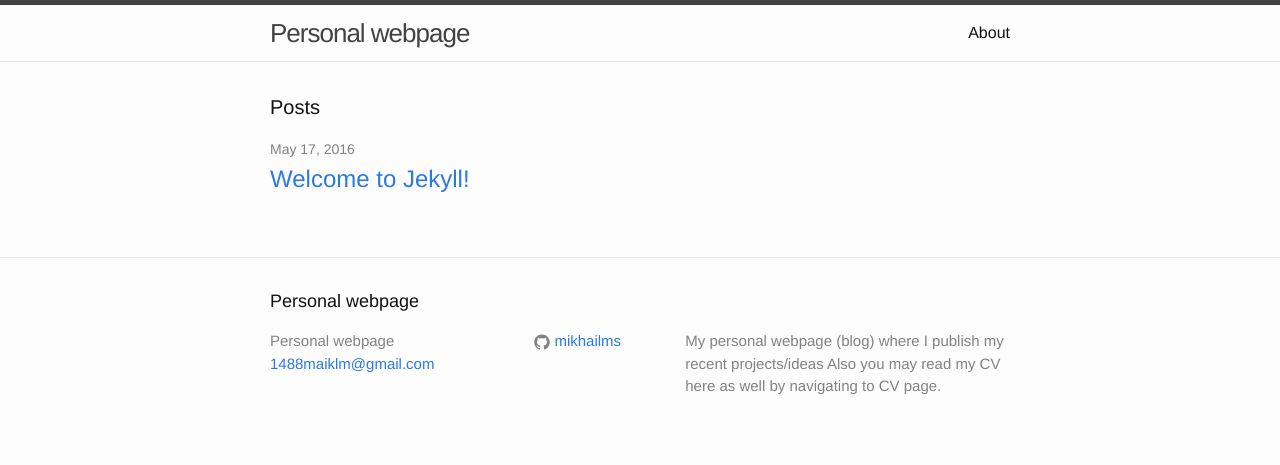
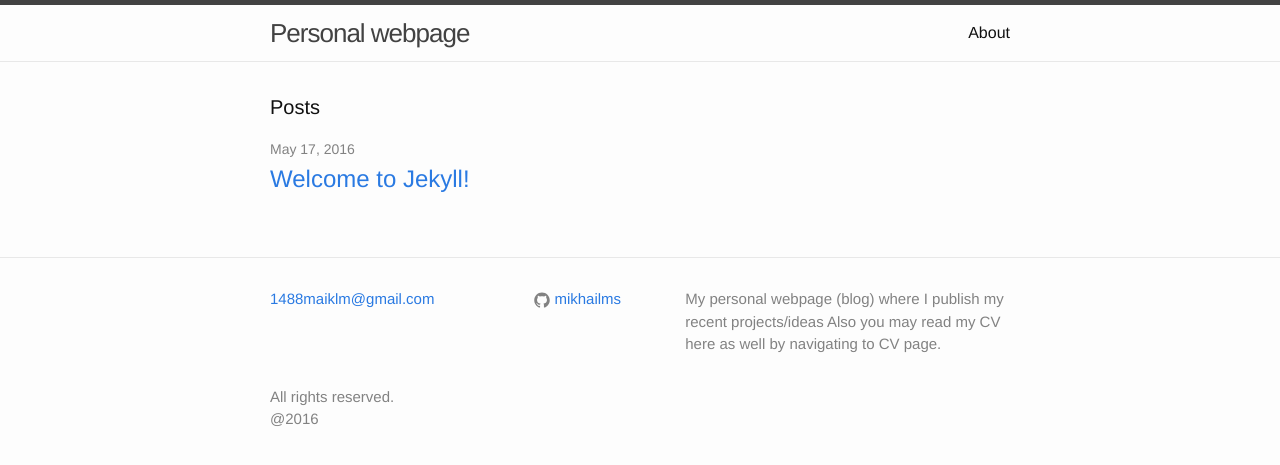
Before and after one commit to MikhailMS/mikhailms.github.io, a Jekyll site: the page built from index.html, in a window 1280 px wide. Shown: the top 465 px of the page. Built offline with Jekyll 4.4.1, drawn with Linux system fonts in a browser that asks for light colours.

Commit message:
small changes

```diff
--- a/_includes/footer.html
+++ b/_includes/footer.html
@@ -2,12 +2,9 @@
 
   <div class="wrapper">
 
-    <h2 class="footer-heading">{{ site.title }}</h2>
-
     <div class="footer-col-wrapper">
       <div class="footer-col footer-col-1">
         <ul class="contact-list">
-          <li>{{ site.title }}</li>
           <li><a href="mailto:{{ site.email }}">{{ site.email }}</a></li>
         </ul>
       </div>
@@ -31,6 +28,9 @@
       <div class="footer-col footer-col-3">
         <p>{{ site.description }}</p>
       </div>
+      <div class="footer-col footer-col-2">
+        <p>All rights reserved. @2016</p>
+      </div>
     </div>
 
   </div>
```
